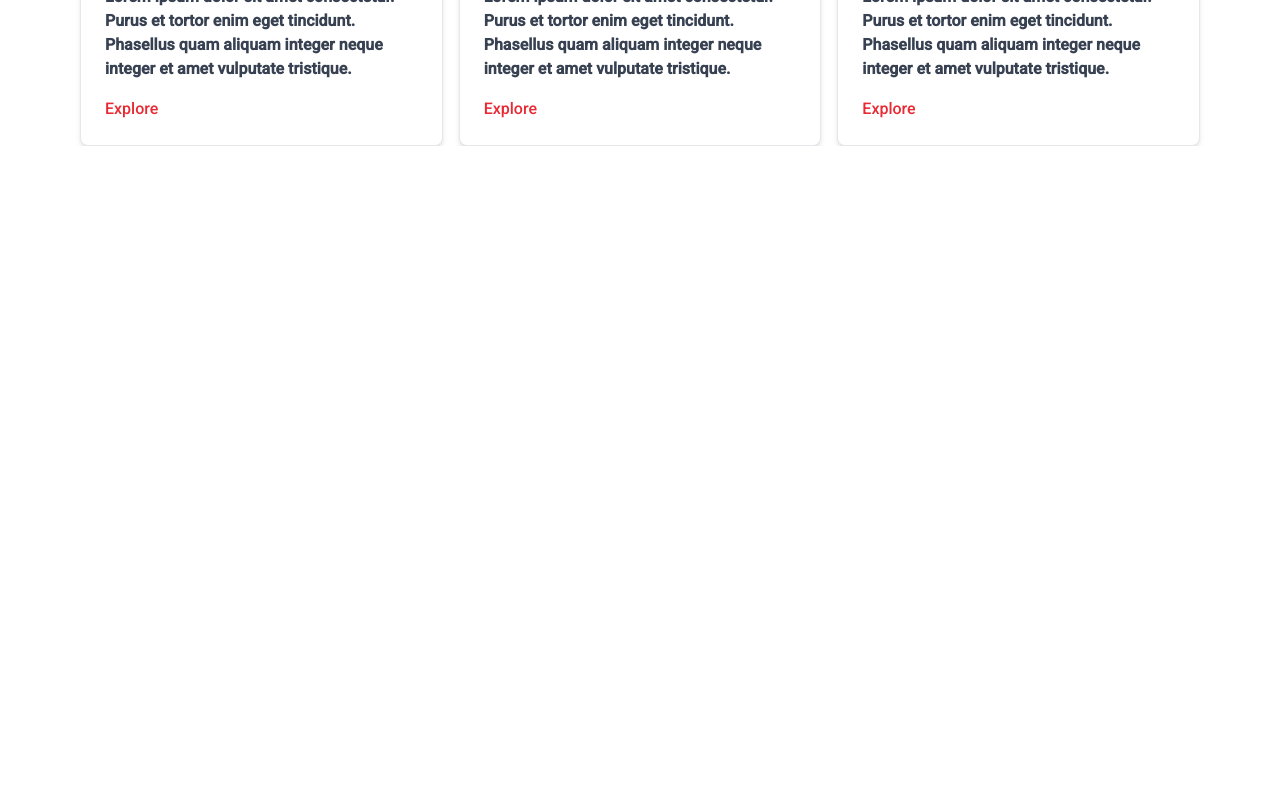
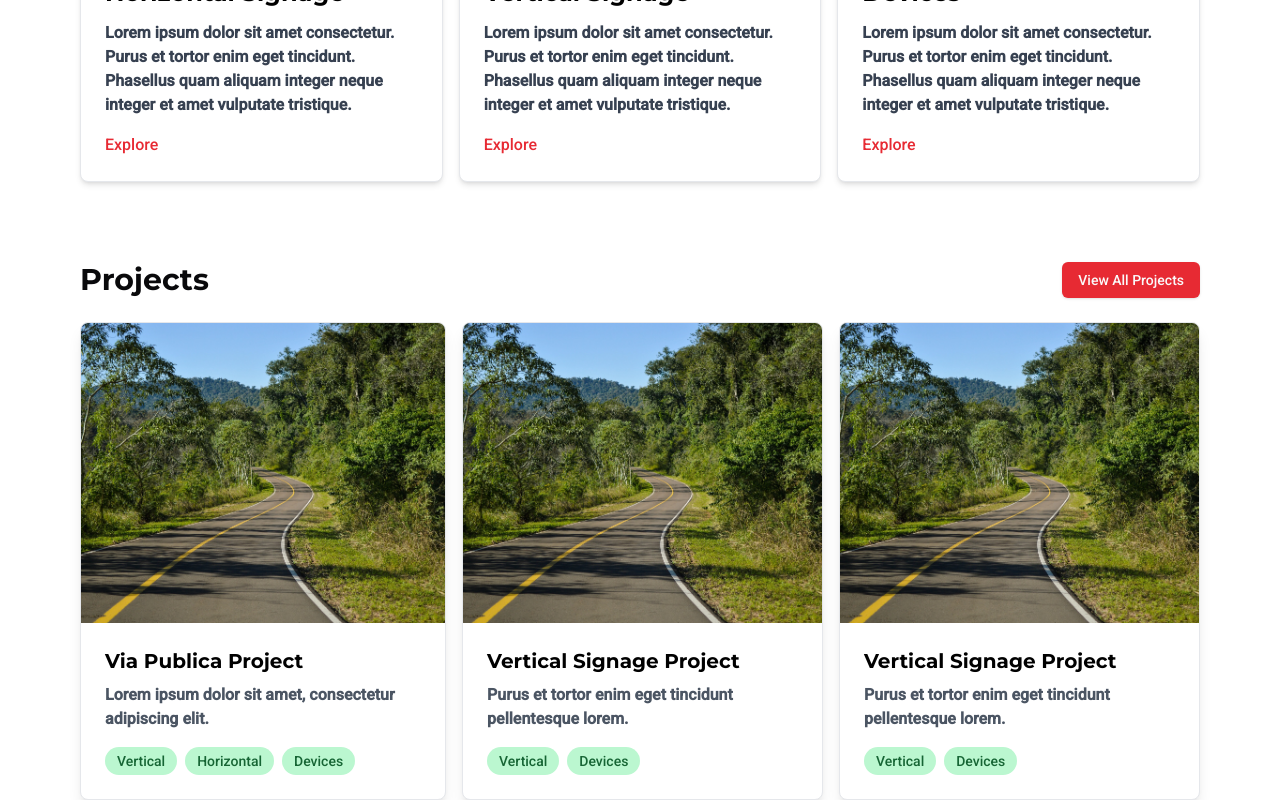
Before and after one commit to juanovt10/iys-website, a Next.js app: page / in a window 1280 px wide. Shown: the part 821-1621 px from the top of the page. Before the commit the page ends 967 px from the top, so only its background shows below. Built offline with nearby package versions, Linux system fonts and the light colour scheme.

Commit message:
Add project section to home page

```diff
--- a/app/page.js
+++ b/app/page.js
@@ -5,16 +5,41 @@ import ServiceCard from '@/components/ServiceCard'
 import { PaintRoller } from "lucide-react"; // Example icon from lucide-react
 import { Construction } from "lucide-react";
 import { TrafficCone } from "lucide-react";
+import { Button } from '@/components/ui/button';
+import ProjectCard from '@/components/ProjectCard';
 
 const page = () => {
+  const projects = [
+    {
+      imageSrc: Hero1,
+      title: "Via Publica Project",
+      description: "Lorem ipsum dolor sit amet, consectetur adipiscing elit.",
+      tags: ["Vertical", "Horizontal", "Devices"],
+    },
+    {
+      imageSrc: Hero1,
+      title: "Vertical Signage Project",
+      description: "Purus et tortor enim eget tincidunt pellentesque lorem.",
+      tags: ["Vertical", "Devices"],
+    },
+    {
+      imageSrc: Hero1,
+      title: "Vertical Signage Project",
+      description: "Purus et tortor enim eget tincidunt pellentesque lorem.",
+      tags: ["Vertical", "Devices"],
+    },
+  ];
+
+
   return (
-    <div className='space-y-10'>
+    <div className='space-y-20'>
       <Hero
         imageSrc={Hero1}
         title="Infraestrucutra y Senalizacion"
         subtitle="Your new partner in blah blah blah"
       />
 
+      {/* Services */}
       <div className='font-semibold px-20 space-y-6'>
         <h1 className='text-3xl'>Our Services</h1>
         <div className='flex gap-4'>
@@ -37,6 +62,25 @@ const page = () => {
           />
         </div>
       </div>
+
+      {/* Projects */}
+      <div className='font-semibold px-20 space-y-6'>
+        <div className='flex justify-between'>
+          <h1 className='text-3xl'>Projects</h1>
+          <Button>View All Projects</Button>
+        </div>
+        <div className='flex gap-4'>
+          {projects.map((project, index) => (
+            <ProjectCard
+              key={index}
+              imageSrc={project.imageSrc}
+              title={project.title}
+              description={project.description}
+              tags={project.tags}
+            />
+          ))}
+        </div>
+      </div>
     </div>
   )
 }
--- a/components/NavBar.js
+++ b/components/NavBar.js
@@ -25,7 +25,9 @@ const NavBar = () => {
   const pathname = usePathname(); // Get current path
 
   return (
-    <nav className="border-b">
+    <>
+
+      <nav className="border-b fixed backdrop-blur bg-white/80 z-50 w-full">
         <div className="flex items-center justify-between px-4 py-2 md:px-8">
           <div className="flex items-center">
             <Link href="/" className="flex items-center space-x-2">
@@ -99,6 +101,9 @@ const NavBar = () => {
           </div>
         </div>
       </nav>
+
+      <div className="h-[72px] md:h-[85px]" />
+    </>
   )
 }
 
--- /dev/null
+++ b/components/ProjectCard.js
@@ -0,0 +1,42 @@
+import React from "react";
+import Image from "next/image";
+
+const ProjectCard = ({ imageSrc, title, description, tags }) => {
+  return (
+    <div className="rounded-lg shadow-lg border border-gray-200 overflow-hidden bg-white">
+      {/* Image */}
+      <div className="relative w-full h-[300px]">
+        <Image
+          src={imageSrc}
+          alt={title}
+          layout="fill"
+          objectFit="cover"
+          className="w-full h-full"
+        />
+      </div>
+
+      {/* Content */}
+      <div className="p-6">
+        {/* Title */}
+        <h2 className="text-xl font-bold text-black">{title}</h2>
+
+        {/* Description */}
+        <p className="mt-2 text-gray-600">{description}</p>
+
+        {/* Tags */}
+        <div className="flex flex-wrap gap-2 mt-4">
+          {tags.map((tag, index) => (
+            <span
+              key={index}
+              className="px-3 py-1 text-sm font-medium bg-green-200 text-green-800 rounded-full"
+            >
+              {tag}
+            </span>
+          ))}
+        </div>
+      </div>
+    </div>
+  );
+};
+
+export default ProjectCard;
```
Lines whose indentation alone changed are shown as unchanged.
